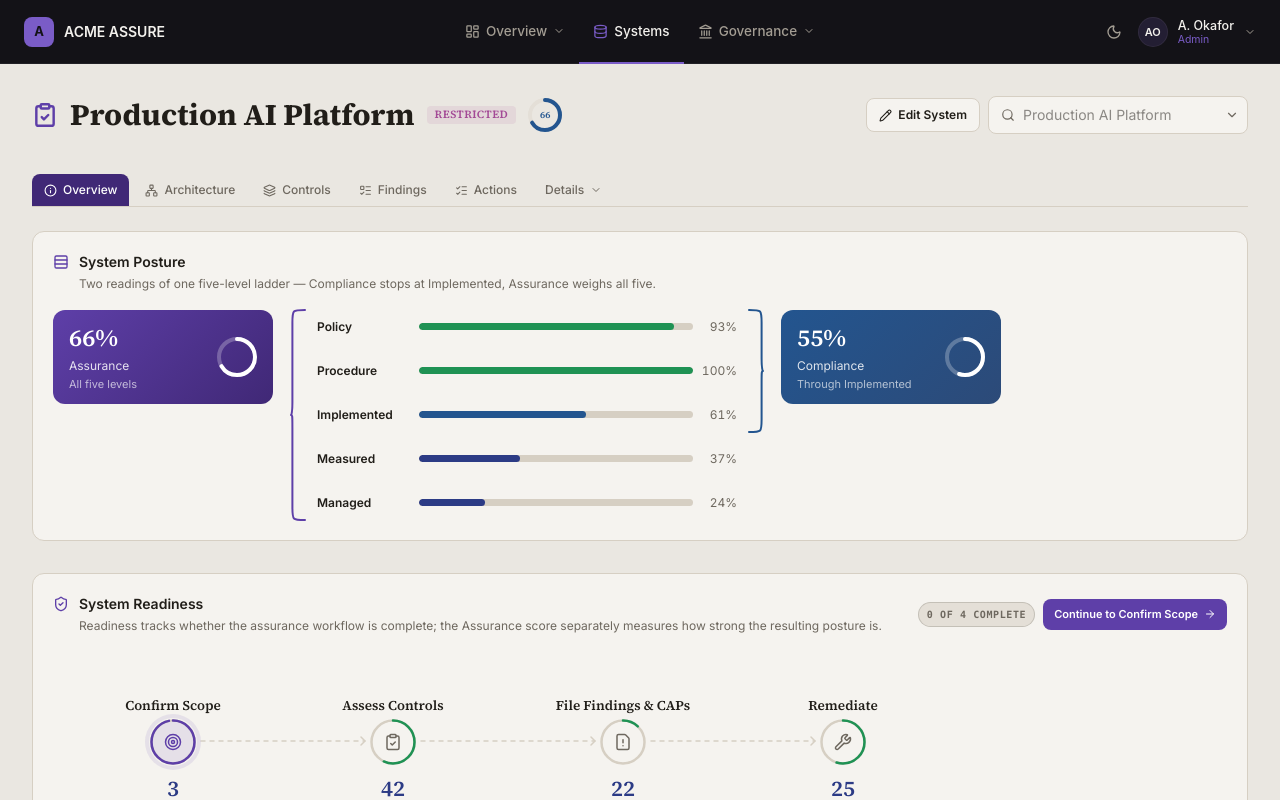
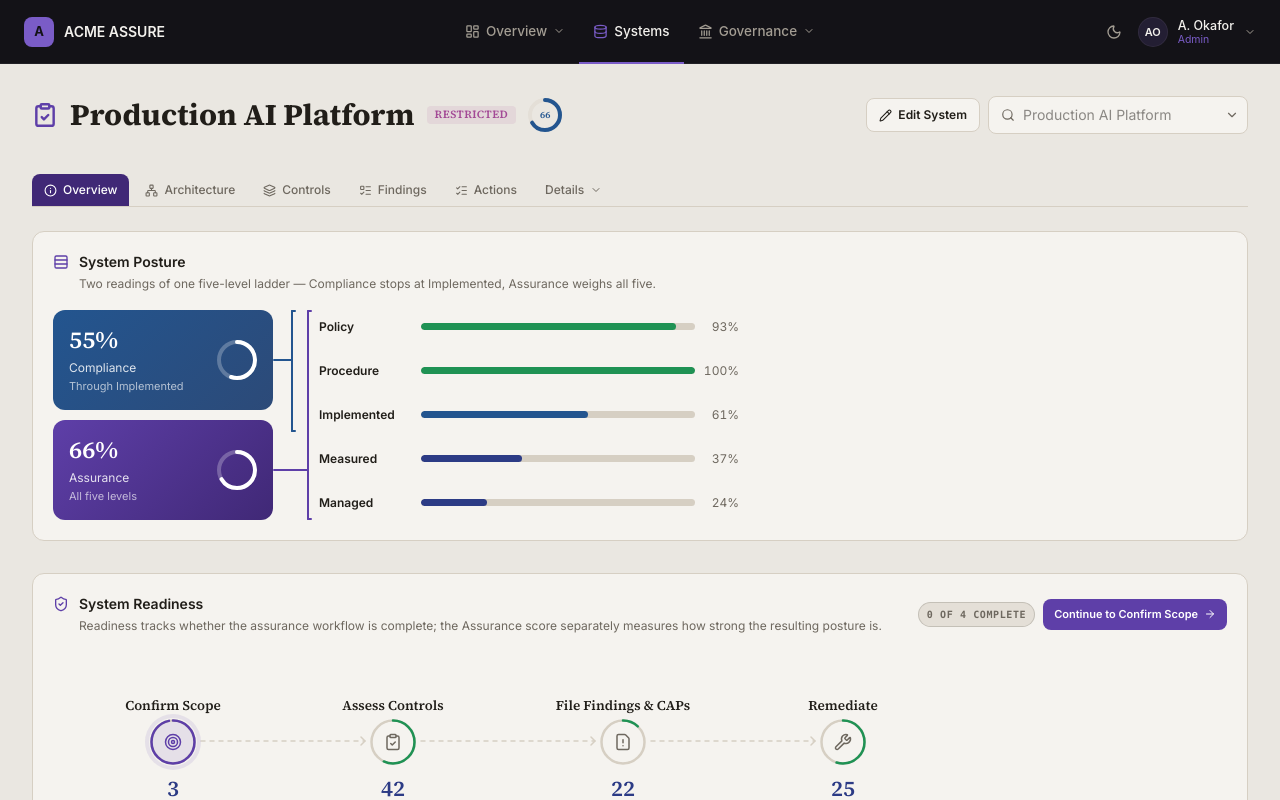
Before and after one commit to jklepp/grc, a React (Vite) app: page / in a window 1280 px wide. Both pictures are taken after typing "Sample123" into the empty fields and a click on the button "Sign in". Shown: the top 800 px of the page. Built offline with nearby package versions, Linux system fonts and the light colour scheme.

Commit message:
Wizard Updates

```diff
--- a/src/pages/SystemWorkspace/overview/PrismaLadder.tsx
+++ b/src/pages/SystemWorkspace/overview/PrismaLadder.tsx
@@ -16,23 +16,42 @@
   return C.muted;
 }
 
-// Ladder geometry — everything in this card (brace spans, tile heights, brace
-// tip positions) derives from these two numbers so the columns can never
-// drift out of alignment when a size is tweaked.
+// Ladder geometry — everything in this card (rail spans, tile heights, leader
+// positions) derives from these two numbers so the columns can never drift
+// out of alignment when a size is tweaked.
 const ROW_H = 34;
 const ROW_GAP = 10;
 const rowSpan = (n: number) => n * ROW_H + (n - 1) * ROW_GAP;
 const LADDER_H = rowSpan(PRISMA_LEVELS.length);
 const COMPLIANCE_H = rowSpan(3); // Policy through Implemented
 
+// Both tiles stack in one column to the left of the lanes, splitting the
+// ladder's height between them, so each rail's leader can leave level with
+// the vertical center of the tile it runs to.
+const TILE_GAP = 10;
+const TILE_H = (LADDER_H - TILE_GAP) / 2;
+const COMPLIANCE_LEADER_Y = TILE_H / 2;
+const ASSURANCE_LEADER_Y = TILE_H + TILE_GAP + TILE_H / 2;
+
+// Both rails live in one gutter, and the order is load-bearing: Assurance's
+// runs on the INSIDE against the lanes because it spans all five rows, and
+// Compliance's sits outside it covering only the top three. That way the
+// Assurance leader crosses the Compliance rail's column at a height where
+// that rail has already ended — no line ever crosses another.
+const RAIL_W = 2;
+const TICK_W = 5;
+const RAIL_GUTTER = 46;
+const ASSURANCE_RAIL_X = 34;
+const COMPLIANCE_RAIL_X = 18;
+
 // A hero-style tile matching the app's existing gradient "Current Assurance"
 // card style — a fixed brand color per metric, not score-driven, so
 // Compliance and Assurance stay visually distinct from each other no matter
-// what the numbers do. Sized to its content and centered by its flex parent,
-// not stretched — each tile now sits alone against the span of rows it reads.
+// what the numbers do. Both tiles are the same fixed height (half the ladder)
+// so the pair reads as one stack and each leader has a fixed target.
 function ScoreTile({ label, sub, value, pct, gradient }: { label: string; sub: string; value: ReactNode; pct: number | null; gradient: string }) {
   return (
-    <div className="rounded-xl px-4 py-3 w-full flex items-center justify-between gap-3" style={{ background: gradient }}>
+    <div className="rounded-xl px-4 py-3 w-full flex items-center justify-between gap-3" style={{ background: gradient, height: TILE_H }}>
       <div className="min-w-0">
         <div className="text-2xl font-semibold text-white" style={{ fontFamily: "'Source Serif 4', serif" }}>{value}</div>
         <div className="text-xs mt-1 text-white/85">{label}</div>
@@ -46,29 +65,23 @@
 const ASSURANCE_GRADIENT = `linear-gradient(135deg, ${C.accent} 0%, ${C.accentStrong} 100%)`;
 const COMPLIANCE_GRADIENT = `linear-gradient(135deg, ${C.amber} 0%, #2C4A78 100%)`;
 
-// A real curly-brace path (flat back against the grouped rows, tip poking
-// left). Color-matching to the tile does the tile↔brace linking. `tipY`
-// lets the tip sit off-center within the curve so it can land level with
-// the vertical center of the row range it's bracketing, independent of
-// where the tile itself sits. Wrap in `transform: scaleX(-1)` to flip it —
-// flat back on the left against the rows, tip poking right toward a tile
-// on the other side.
-function CurlyBrace({ height, width, color, strokeWidth = 2, tipY }: { height: number; width: number; color: string; strokeWidth?: number; tipY?: number }) {
-  const tip = tipY ?? height / 2;
-  const r = Math.min(width, tip, height - tip) * 0.9;
-  const d = `
-    M ${width} 0
-    C ${width - r} 0, ${width - r} 0, ${width - r} ${r}
-    L ${width - r} ${tip - r}
-    C ${width - r} ${tip}, 0 ${tip}, 0 ${tip}
-    C ${width - r} ${tip}, ${width - r} ${tip}, ${width - r} ${tip + r}
-    L ${width - r} ${height - r}
-    C ${width - r} ${height}, ${width - r} ${height}, ${width} ${height}
-  `;
+// A span rail: a rounded vertical line marking which rungs a tile reads, end
+// ticks fixing where that span starts and stops, and a leader running left
+// from the rail to the tile's edge. The leader leaves the rail level with its
+// tile's center rather than at the rail's own midpoint — a straight rail
+// carries an off-center exit without looking lopsided, which is exactly what
+// a curly brace could not do once both tiles stacked into one column.
+function SpanRail({ height, railX, leaderY, color }: { height: number; railX: number; leaderY: number; color: string }) {
+  const bar = (style: React.CSSProperties) => (
+    <div className="absolute rounded-full" style={{ background: color, ...style }} />
+  );
   return (
-    <svg width={width} height={height} style={{ overflow: "visible" }}>
-      <path d={d} fill="none" stroke={color} strokeWidth={strokeWidth} strokeLinecap="round" strokeLinejoin="round" />
-    </svg>
+    <>
+      {bar({ left: railX, top: 0, width: RAIL_W, height })}
+      {bar({ left: railX, top: 0, width: TICK_W, height: RAIL_W })}
+      {bar({ left: railX, top: height - RAIL_W, width: TICK_W, height: RAIL_W })}
+      {bar({ left: 0, top: leaderY - RAIL_W / 2, width: railX + RAIL_W, height: RAIL_W })}
+    </>
   );
 }
 
@@ -97,15 +110,15 @@
         title="System Posture"
         description="Two readings of one five-level ladder — Compliance stops at Implemented, Assurance weighs all five."
       />
-      <div className="flex gap-3 items-start">
-        <div className="w-[220px] shrink-0 flex items-start justify-center" style={{ height: LADDER_H }}>
+      <div className="flex items-start">
+        <div className="w-[220px] shrink-0 flex flex-col" style={{ height: LADDER_H, gap: TILE_GAP }}>
+          <ScoreTile label="Compliance" sub="Through Implemented" value={compliance == null ? "—" : `${compliance}%`} pct={compliance} gradient={COMPLIANCE_GRADIENT} />
           <ScoreTile label="Assurance" sub="All five levels" value={assurance == null ? "—" : `${assurance}%`} pct={assurance} gradient={ASSURANCE_GRADIENT} />
         </div>
 
-        <div className="relative w-[20px] shrink-0" style={{ height: LADDER_H }}>
-          <div className="absolute" style={{ left: 6, top: 0 }}>
-            <CurlyBrace height={LADDER_H} width={14} color={C.accent} tipY={LADDER_H / 2} />
-          </div>
+        <div className="relative shrink-0" style={{ width: RAIL_GUTTER, height: LADDER_H }}>
+          <SpanRail height={LADDER_H} railX={ASSURANCE_RAIL_X} leaderY={ASSURANCE_LEADER_Y} color={C.accent} />
+          <SpanRail height={COMPLIANCE_H} railX={COMPLIANCE_RAIL_X} leaderY={COMPLIANCE_LEADER_Y} color={C.amber} />
         </div>
 
         <div className="flex flex-col flex-1 min-w-0 max-w-[420px]" style={{ gap: ROW_GAP }}>
@@ -116,16 +129,6 @@
             </div>
           ))}
         </div>
-
-        <div className="relative w-[20px] shrink-0" style={{ height: COMPLIANCE_H }}>
-          <div className="absolute" style={{ left: 0, top: 0, transform: "scaleX(-1)" }}>
-            <CurlyBrace height={COMPLIANCE_H} width={14} color={C.amber} tipY={COMPLIANCE_H / 2} />
-          </div>
-        </div>
-
-        <div className="w-[220px] shrink-0 flex items-start justify-center" style={{ height: COMPLIANCE_H }}>
-          <ScoreTile label="Compliance" sub="Through Implemented" value={compliance == null ? "—" : `${compliance}%`} pct={compliance} gradient={COMPLIANCE_GRADIENT} />
-        </div>
       </div>
     </div>
   );
```
